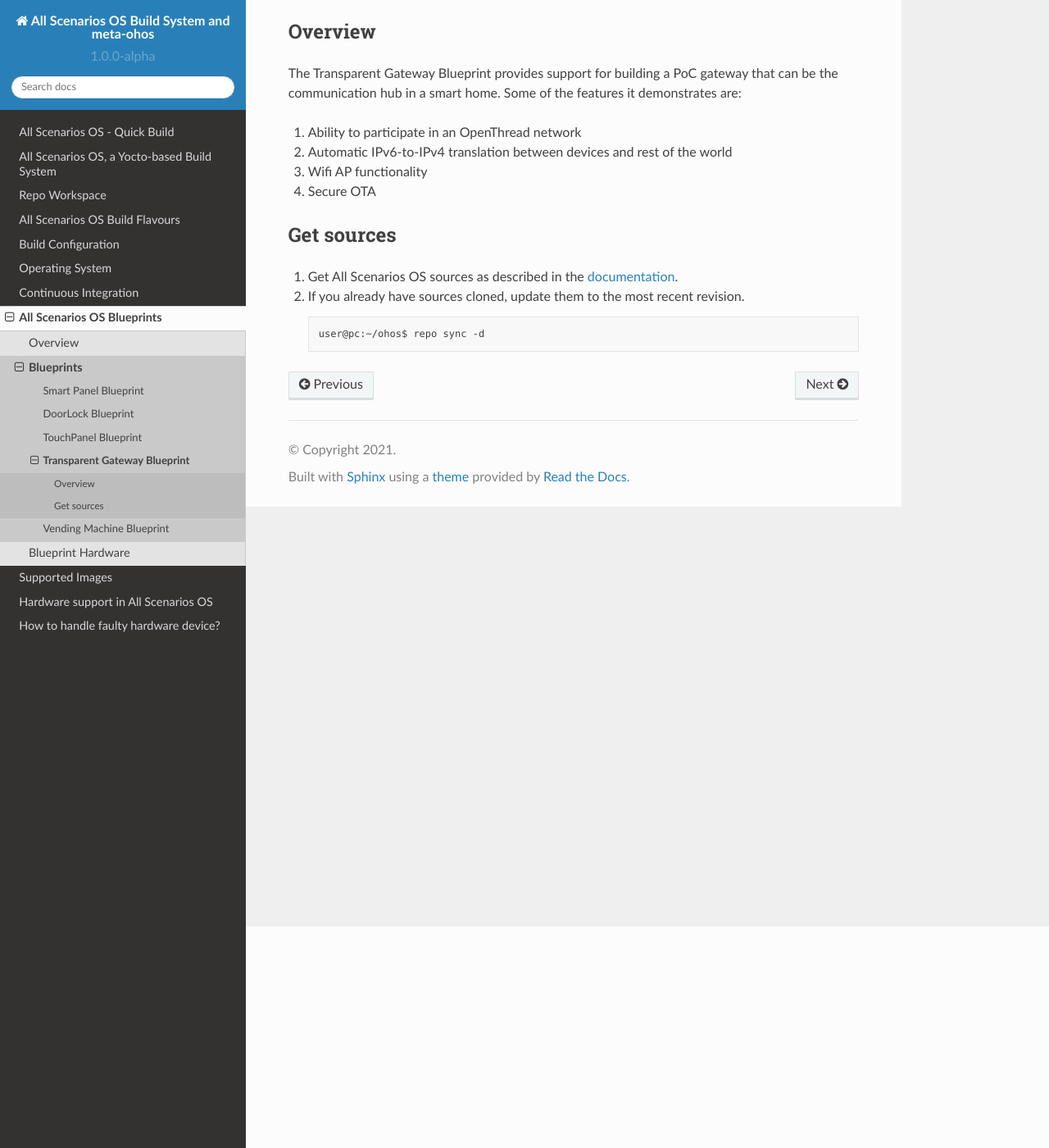
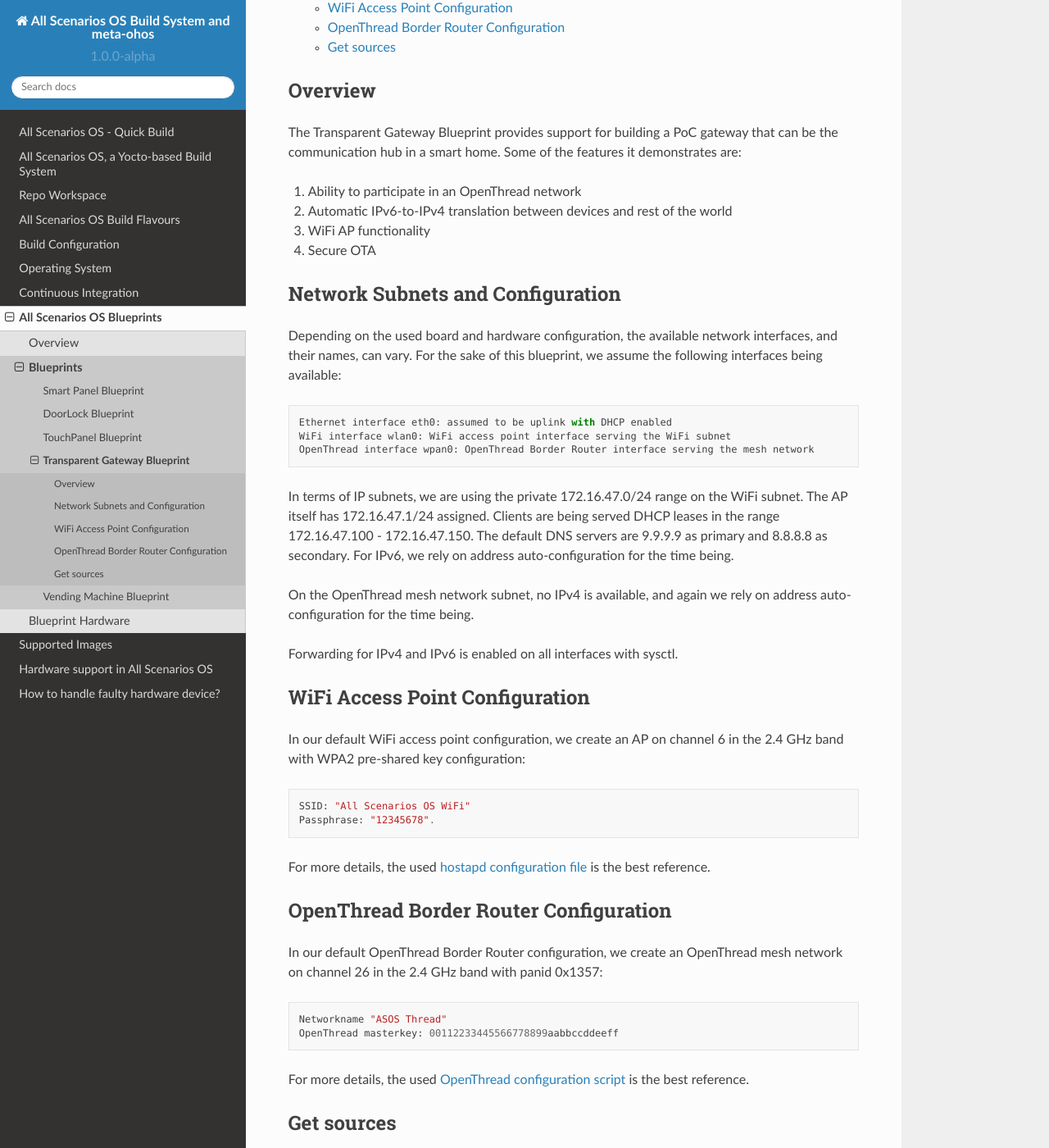
Before and after one commit to alema-r/Alessandro-Marcolini-Oniro, a Sphinx documentation site: the page built from docs/blueprints/transparent-gateway.rst, in a window 1280 px wide and 1400 px high, scrolled down 270 px. Shown: the whole window at 82% size. Built offline with Sphinx 7.4.7 and the Read the Docs theme 2.0.0, drawn with Linux system fonts in a browser that asks for light colours; some of the changed text lies outside the part shown.

Commit message:
transparent-gateway.rst: Add details on the network configuration
This is a first stab at documenting the network properties used in the
gateway blueprint. It reflects the current status and needs to be kept
in sync with changes.

Fixes: https://git.ostc-eu.org/OSTC/planning/core-os/-/issues/201

Signed-off-by: Stefan Schmidt <stefan.schmidt@huawei.com>

```diff
--- a/docs/blueprints/transparent-gateway.rst
+++ b/docs/blueprints/transparent-gateway.rst
@@ -15,8 +15,44 @@ The Transparent Gateway Blueprint provides support for building a PoC gateway th
 
 #. Ability to participate in an OpenThread network
 #. Automatic IPv6-to-IPv4 translation between devices and rest of the world
-#. Wifi AP functionality
+#. WiFi AP functionality
 #. Secure OTA
+
+
+Network Subnets and Configuration
+*********************************
+
+Depending on the used board and hardware configuration, the available network interfaces, and their names, can vary. For the sake of this blueprint, we assume the following interfaces being available::
+
+   Ethernet interface eth0: assumed to be uplink with DHCP enabled
+   WiFi interface wlan0: WiFi access point interface serving the WiFi subnet
+   OpenThread interface wpan0: OpenThread Border Router interface serving the mesh network
+
+In terms of IP subnets, we are using the private 172.16.47.0/24 range on the WiFi subnet. The AP itself has 172.16.47.1/24 assigned. Clients are being served DHCP leases in the range 172.16.47.100 - 172.16.47.150. The default DNS servers are 9.9.9.9 as primary and 8.8.8.8 as secondary. For IPv6, we rely on address auto-configuration for the time being.
+
+On the OpenThread mesh network subnet, no IPv4 is available, and again we rely on address auto-configuration for the time being.
+
+Forwarding for IPv4 and IPv6 is enabled on all interfaces with sysctl.
+
+WiFi Access Point Configuration
+*******************************
+
+In our default WiFi access point configuration, we create an AP on channel 6 in the 2.4 GHz band with WPA2 pre-shared key configuration::
+
+   SSID: "All Scenarios OS WiFi"
+   Passphrase: "12345678".
+
+For more details, the used `hostapd configuration file <https://git.ostc-eu.org/OSTC/OHOS/meta-ohos/-/blob/develop/meta-ohos-blueprints/recipes-connectivity/hostapd/files/hostapd.conf>`_ is the best reference.
+
+OpenThread Border Router Configuration
+**************************************
+
+In our default OpenThread Border Router configuration, we create an OpenThread mesh network on channel 26 in the 2.4 GHz band with panid 0x1357::
+
+   Networkname "ASOS Thread"
+   OpenThread masterkey: 00112233445566778899aabbccddeeff
+
+For more details, the used `OpenThread configuration script <https://git.ostc-eu.org/OSTC/OHOS/meta-ohos/-/blob/develop/meta-ohos-blueprints/recipes-connectivity/openthread/ot-br-posix/otbr-configuration>`_ is the best reference.
 
 Get sources
 ***********
```
